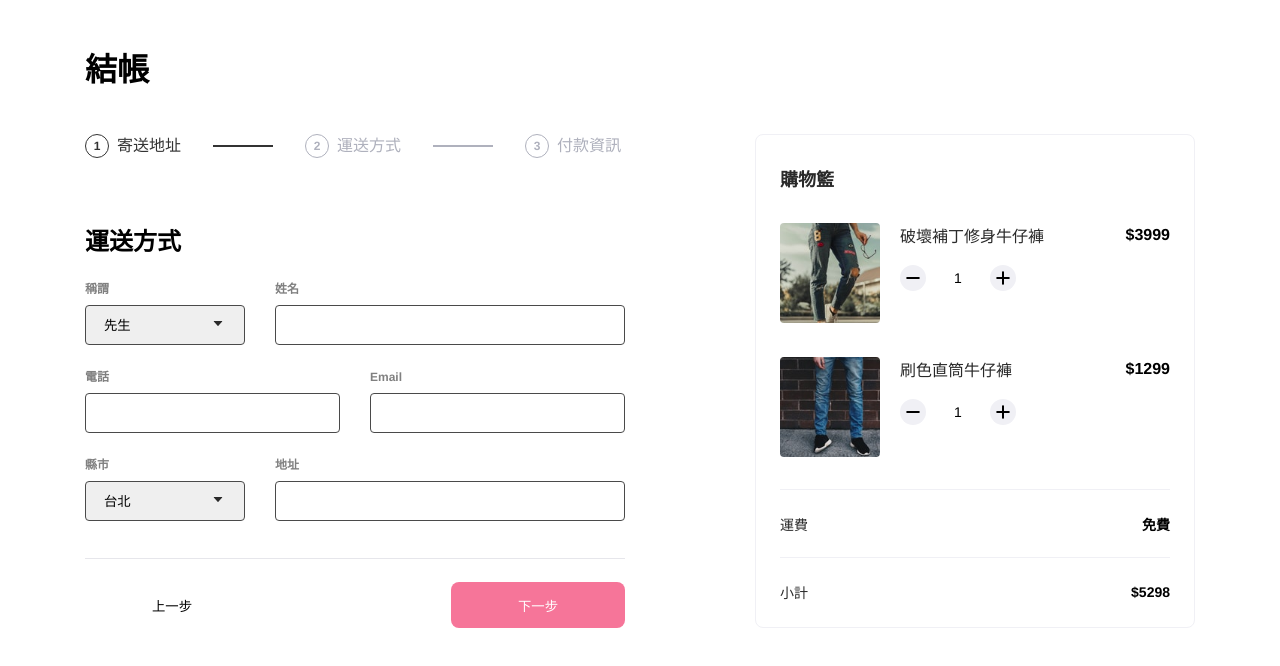
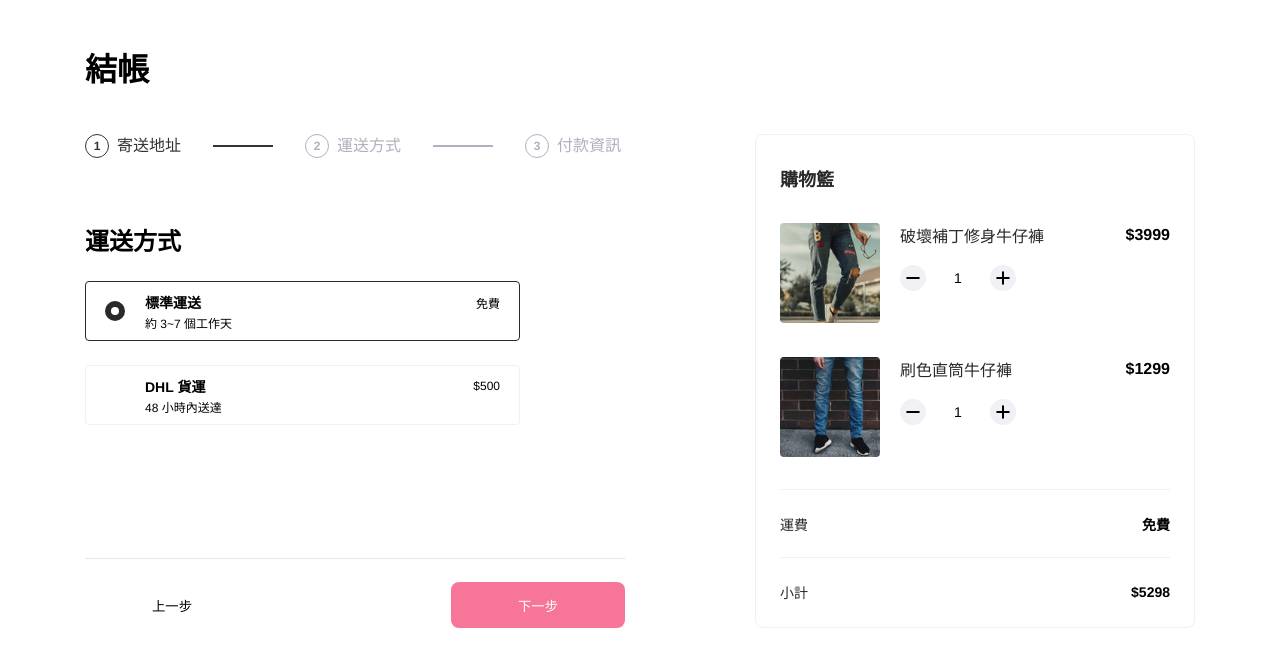
Before and after one commit to deleav/vue-alphacamp-cart, a Vue app: page /2 in a window 1280 px wide. Shown: the top 666 px of the page. Built offline with nearby package versions, Linux system fonts and the light colour scheme.

Commit message:
feat(ShippingMethod): add ShippingMethod

```diff
--- a/src/components/Main.vue
+++ b/src/components/Main.vue
@@ -2,9 +2,14 @@
   <div id="main">
     <div id="title-area">結帳</div>
     <div id="step-area"><StepContainer /></div>
-    <div id="router-area"><router-view /></div>
+    <div id="router-area">
+      <router-view
+        :shippingFee="shippingFee"
+        @shippingFeeChange="shippingFee = $event"
+      />
+    </div>
     <div id="footer-area"><Footer /></div>
-    <div id="cart-area"><Cart /></div>
+    <div id="cart-area"><Cart :shippingFee="shippingFee" /></div>
   </div>
 </template>
 
@@ -21,7 +26,7 @@ export default {
   },
   data: function () {
     return {
-      step: 1,
+      shippingFee: 0,
     };
   },
 };
--- a/src/components/cart/Cart.vue
+++ b/src/components/cart/Cart.vue
@@ -45,10 +45,15 @@ export default {
     PriceRow: PriceRowVue,
     Item: ItemVue,
   },
+  props: {
+    shippingFee: {
+      type: Number,
+      required: true,
+    },
+  },
   data: function () {
     return {
       items,
-      shippingFee: 0,
     };
   },
   methods: {
@@ -72,7 +77,7 @@ export default {
         return (acc += cur.amount * cur.price);
       }, 0);
 
-      return getPriceText(price);
+      return getPriceText(price + this.shippingFee);
     },
   },
 };
--- /dev/null
+++ b/src/components/checkoutStep/ShippingMethod.vue
@@ -0,0 +1,48 @@
+<template>
+  <div>
+    <Subtitle>運送方式</Subtitle>
+    <div id="shipping-method-main">
+      <Radio
+        title="標準運送"
+        subtitle="約 3~7 個工作天"
+        :price="0"
+        checked
+        @change="handleClick"
+      />
+      <Radio
+        title="DHL 貨運"
+        subtitle="48 小時內送達"
+        :price="500"
+        @change="handleClick"
+      />
+    </div>
+  </div>
+</template>
+
+<script>
+import RadioVue from '../form/Radio.vue';
+import SubtitleVue from '../shared/Subtitle.vue';
+export default {
+  components: {
+    Radio: RadioVue,
+    Subtitle: SubtitleVue,
+  },
+  props: {
+    shippingFee: {
+      type: Number,
+      required: true,
+    },
+  },
+  methods: {
+    handleClick(e) {
+      this.$emit('shippingFeeChange', e);
+    },
+  },
+};
+</script>
+<style scoped>
+#shipping-method-main {
+  display: grid;
+  row-gap: 24px;
+}
+</style>
--- /dev/null
+++ b/src/components/form/Radio.vue
@@ -0,0 +1,127 @@
+<template>
+  <label class="radio-container">
+    <input
+      type="radio"
+      class="radio"
+      :name="group"
+      :checked="checked"
+      @change="$emit('change', price)"
+    />
+    <div class="inner" />
+    <div class="check-circle" />
+    <div class="title-container">
+      <h3 class="title">{{ title }}</h3>
+      {{ priceText }}
+    </div>
+    <div class="subtitle">{{ subtitle }}</div>
+  </label>
+</template>
+
+<script>
+import getPriceText from '../../utils/getPriceText';
+export default {
+  props: {
+    group: {
+      type: String,
+      default: 'group',
+    },
+    checked: {
+      type: Boolean,
+    },
+    title: {
+      type: String,
+      required: true,
+    },
+    subtitle: {
+      type: String,
+      required: true,
+    },
+    price: {
+      type: Number,
+      required: true,
+    },
+  },
+  computed: {
+    priceText() {
+      return getPriceText(this.price);
+    },
+  },
+};
+</script>
+
+<style scoped>
+.radio-container {
+  position: relative;
+  display: grid;
+  align-content: center;
+  align-items: center;
+  grid-template-columns: 20px 1fr;
+  column-gap: 20px;
+  grid-template-rows: 20px 16px;
+  row-gap: 2px;
+  grid-template-areas:
+    'circle title'
+    'circle subtitle';
+
+  width: 435px;
+  height: 60px;
+  padding: 0 20px;
+  cursor: pointer;
+  font-size: 12px;
+  font-weight: 400;
+}
+.inner {
+  position: absolute;
+  width: 100%;
+  height: 100%;
+  border-radius: 4px;
+  border: 1px solid #f0f0f5;
+  pointer-events: none;
+}
+.radio-container input {
+  position: absolute;
+  opacity: 0;
+  cursor: pointer;
+  height: 0;
+  width: 0;
+}
+.title-container {
+  grid-area: title;
+  display: flex;
+  align-items: center;
+  justify-content: space-between;
+}
+.title {
+  margin: 0;
+  font-size: 14px;
+  font-weight: 700;
+}
+.subtitle {
+  grid-area: subtitle;
+}
+
+.check-circle {
+  grid-area: circle;
+  display: grid;
+  place-items: center;
+  width: 20px;
+  height: 20px;
+  border-radius: 1px solid #222;
+  border-radius: 50%;
+}
+.check-circle::after {
+  content: '';
+  width: 8px;
+  height: 8px;
+  border-radius: 50%;
+}
+.radio:checked ~ .check-circle {
+  background-color: #2a2a2a;
+}
+.radio:checked ~ .check-circle::after {
+  background-color: #fff;
+}
+.radio:checked ~ .inner {
+  border-color: #2a2a2a;
+}
+</style>
--- a/src/router/index.js
+++ b/src/router/index.js
@@ -24,7 +24,7 @@ const routes = [
         component: () =>
           import(
             /* webpackChunkName: "ShippingInfo" */
-            '../components/checkoutStep/ShippingInfo.vue'
+            '../components/checkoutStep/ShippingMethod.vue'
           ),
       },
       {
```
